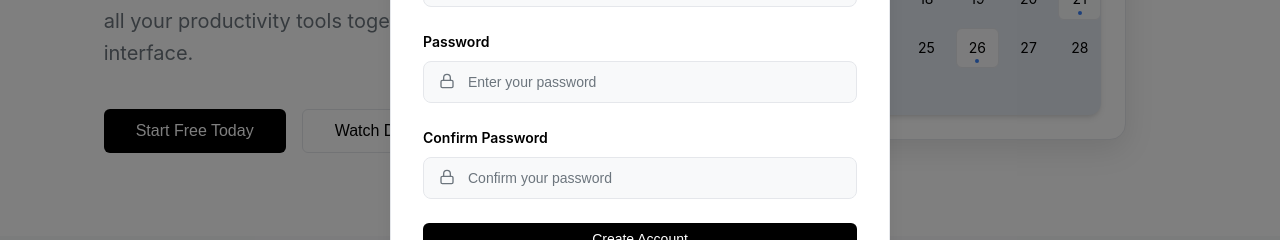
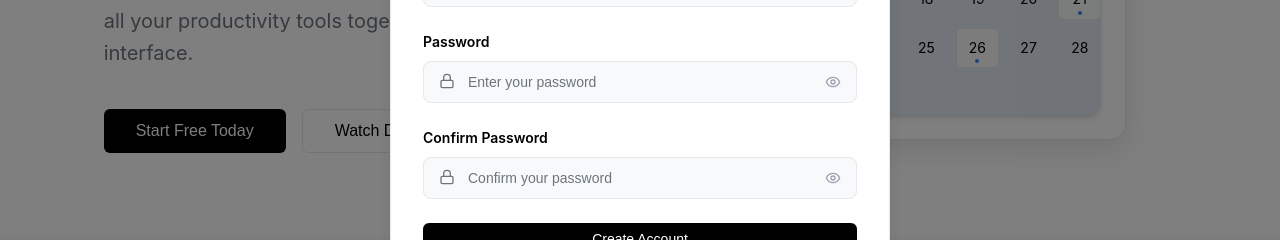
Before and after one commit to Basedbytepteltd/dayclap-app, a React (Vite) app: page / in a window 1280 px wide. Both pictures are taken after a click on the button "Get Started". Shown: the part 422-662 px from the top of the page. Built offline with nearby package versions, Linux system fonts and the light colour scheme; no server answers; the HTML template or start-up script is replaced by a standard one.

Commit message:
Update all files with latest changes

```diff
--- a/src/components/AuthModal.css
+++ b/src/components/AuthModal.css
@@ -167,6 +167,35 @@
   color: var(--accent-hover);
 }
 
+/* NEW: Password Toggle Button */
+.password-toggle {
+  position: absolute;
+  right: 1rem; /* Position to the right of the input */
+  top: 50%;
+  transform: translateY(-50%);
+  background: none;
+  border: none;
+  color: var(--secondary-text);
+  cursor: pointer;
+  padding: 0.25rem; /* Add some padding for click area */
+  display: flex;
+  align-items: center;
+  justify-content: center;
+  transition: color 0.2s ease;
+  z-index: 10; /* Ensure it's above the input */
+}
+
+.password-toggle:hover {
+  color: var(--primary-text);
+}
+
+/* Adjust input padding when toggle is present to prevent overlap */
+.input-wrapper .form-input[type=\"password\"] + .password-toggle + input,
+.input-wrapper .form-input[type=\"text\"] + .password-toggle + input {
+  padding-right: 3rem; /* Make space for the toggle button */
+}
+
+
 /* Responsive Design */
 @media (max-width: 640px) {
   .modal-content {
@@ -191,3 +220,13 @@
     margin-bottom: 1.25rem;
   }
 }
+
+@media (max-width: 480px) {
+  .input-wrapper .form-input[type=\"password\"] + .password-toggle + input,
+  .input-wrapper .form-input[type=\"text\"] + .password-toggle + input {
+    padding-right: 2.5rem; /* Smaller padding for smaller screens */
+  }
+  .password-toggle {
+    right: 0.75rem; /* Adjust position for smaller screens */
+  }
+}
--- a/src/components/AuthModal.jsx
+++ b/src/components/AuthModal.jsx
@@ -1,5 +1,5 @@
 import React, { useState, useEffect } from 'react'
-import { X, Mail, Lock, User, Building2 } from 'lucide-react'
+import { X, Mail, Lock, User, Building2, Eye, EyeOff } from 'lucide-react' // Import Eye and EyeOff icons
 import { supabase } from '../supabaseClient'
 import './AuthModal.css'
 
@@ -15,6 +15,10 @@ const AuthModal = ({ mode, onClose, onSwitchMode, onAuthSuccess }) => {
   const [isLoading, setIsLoading] = useState(false)
   const [showResendButton, setShowResendButton] = useState(false); // NEW: State to control resend button visibility
   const [resendMessage, setResendMessage] = useState(''); // NEW: State for resend feedback
+
+  // NEW: States for password visibility toggles
+  const [showPassword, setShowPassword] = useState(false);
+  const [showConfirmPassword, setShowConfirmPassword] = useState(false);
 
   // Removed localStorage.removeItem calls to prevent interference with Supabase session persistence.
   // useEffect(() => {
@@ -229,13 +233,21 @@ const AuthModal = ({ mode, onClose, onSwitchMode, onAuthSuccess }) => {
             <div className="input-wrapper">
               <Lock className="input-icon" />
               <input
-                type="password"
+                type={showPassword ? 'text' : 'password'} // Toggle type
                 name="password"
                 value={formData.password}
                 onChange={handleInputChange}
                 className={`form-input ${errors.password ? 'error' : ''}`}
                 placeholder="Enter your password"
               />
+              <button
+                type="button"
+                className="password-toggle"
+                onClick={() => setShowPassword(prev => !prev)}
+                aria-label={showPassword ? 'Hide password' : 'Show password'}
+              >
+                {showPassword ? <EyeOff size={16} /> : <Eye size={16} />}
+              </button>
             </div>
             {errors.password && <span className="error-message">{errors.password}</span>}
           </div>
@@ -246,13 +258,21 @@ const AuthModal = ({ mode, onClose, onSwitchMode, onAuthSuccess }) => {
               <div className="input-wrapper">
                 <Lock className="input-icon" />
                 <input
-                  type="password"
+                  type={showConfirmPassword ? 'text' : 'password'} // Toggle type
                   name="confirmPassword"
                   value={formData.confirmPassword}
                   onChange={handleInputChange}
                   className={`form-input ${errors.confirmPassword ? 'error' : ''}`}
                   placeholder="Confirm your password"
                 />
+                <button
+                  type="button"
+                  className="password-toggle"
+                  onClick={() => setShowConfirmPassword(prev => !prev)}
+                  aria-label={showConfirmPassword ? 'Hide confirm password' : 'Show confirm password'}
+                >
+                  {showConfirmPassword ? <EyeOff size={16} /> : <Eye size={16} />}
+                </button>
               </div>
               {errors.confirmPassword && <span className="error-message">{errors.confirmPassword}</span>}
             </div>
```
